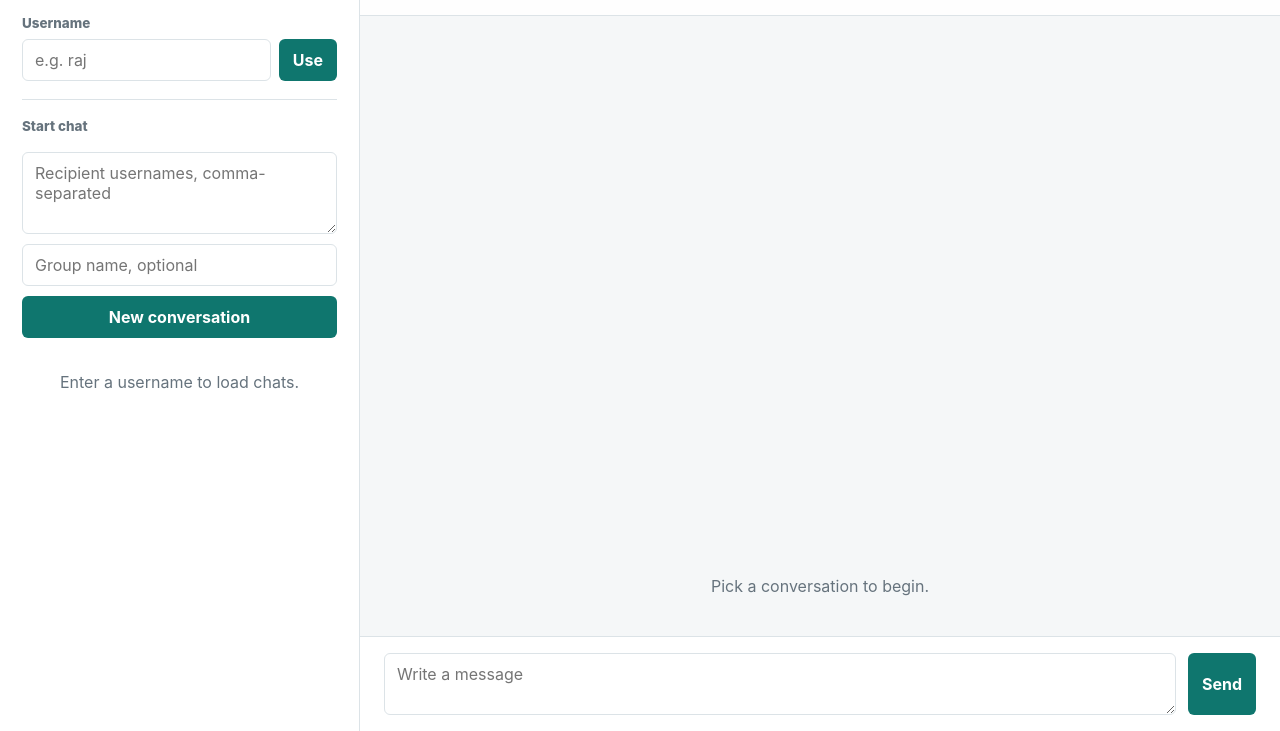
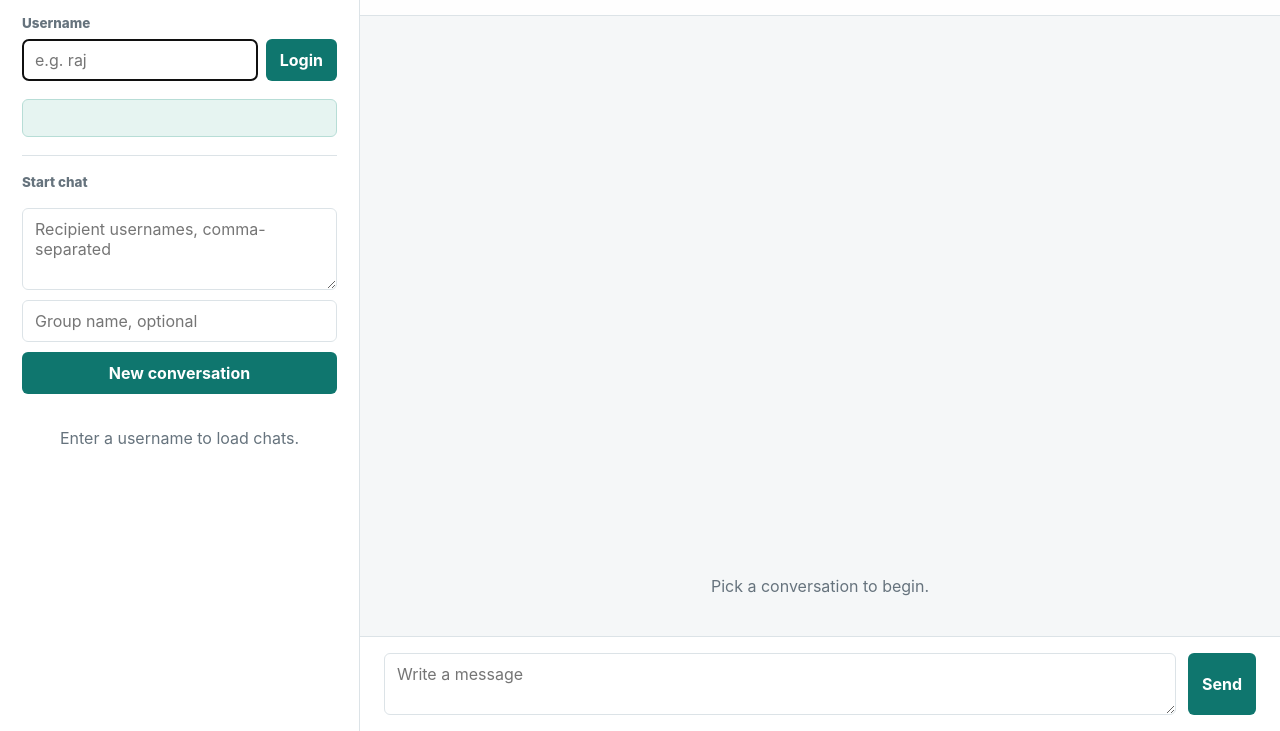
Before and after one commit to vipulrajdeep/secured-chat-app, a website: page public/index.html in a window 1280 px wide. Shown: the part 69-800 px from the top of the page. Drawn offline with Linux system fonts and the light colour scheme.

Commit message:
Polish username login flow

```diff
--- a/public/app.js
+++ b/public/app.js
@@ -13,6 +13,7 @@ const elements = {
   participants: document.querySelector("#participants"),
   conversationName: document.querySelector("#conversationName"),
   logoutButton: document.querySelector("#logoutButton"),
+  sessionChip: document.querySelector("#sessionChip"),
   conversationList: document.querySelector("#conversationList"),
   chatTitle: document.querySelector("#chatTitle"),
   chatMeta: document.querySelector("#chatMeta"),
@@ -54,9 +55,15 @@ function syncSession() {
   if (state.username) {
     sessionStorage.setItem("secureChatUsername", state.username);
     elements.logoutButton.hidden = false;
+    elements.sessionChip.hidden = false;
+    elements.sessionChip.textContent = `Signed in as ${state.username}`;
+    elements.identityForm.dataset.state = "signed-in";
   } else {
     sessionStorage.removeItem("secureChatUsername");
     elements.logoutButton.hidden = true;
+    elements.sessionChip.hidden = true;
+    elements.sessionChip.textContent = "";
+    elements.identityForm.dataset.state = "signed-out";
   }
 }
 
@@ -184,8 +191,9 @@ function logout() {
 elements.identityForm.addEventListener("submit", async (event) => {
   event.preventDefault();
   const username = elements.username.value.trim();
-  if (!username) return;
+  if (!username) return showError("Enter a username first.");
   state.username = username;
+  elements.username.value = username;
   syncSession();
   connectEvents();
   await refresh();
@@ -235,6 +243,7 @@ elements.messageForm.addEventListener("submit", async (event) => {
 
 renderConversations();
 renderMessages();
+syncSession();
 
 const rememberedUsername = sessionStorage.getItem("secureChatUsername");
 if (rememberedUsername) {
--- a/public/index.html
+++ b/public/index.html
@@ -20,10 +20,12 @@
         <form class="identity" id="identityForm">
           <label for="username">Username</label>
           <div class="inline">
-            <input id="username" name="username" autocomplete="off" maxlength="40" placeholder="e.g. raj">
-            <button type="submit">Use</button>
+            <input id="username" name="username" autocomplete="off" maxlength="40" placeholder="e.g. raj" required autofocus>
+            <button type="submit">Login</button>
           </div>
         </form>
+
+        <div class="session-chip" id="sessionChip" hidden></div>
 
         <button class="logout" id="logoutButton" type="button" hidden>Logout</button>
 
--- a/public/styles.css
+++ b/public/styles.css
@@ -122,6 +122,29 @@ label {
   display: grid;
   gap: 8px;
   grid-template-columns: minmax(0, 1fr) auto;
+}
+
+.identity[data-state="signed-in"] .inline input {
+  border-color: #88d4c3;
+  background: #f5fbf9;
+}
+
+.identity[data-state="signed-in"] .inline button {
+  background: #0f766e;
+}
+
+
+.session-chip {
+  align-items: center;
+  background: #e6f4f1;
+  border: 1px solid #b7ddd6;
+  border-radius: 6px;
+  color: #0f766e;
+  display: inline-flex;
+  font-size: 0.84rem;
+  font-weight: 800;
+  min-height: 38px;
+  padding: 0 12px;
 }
 
 .logout {
```
